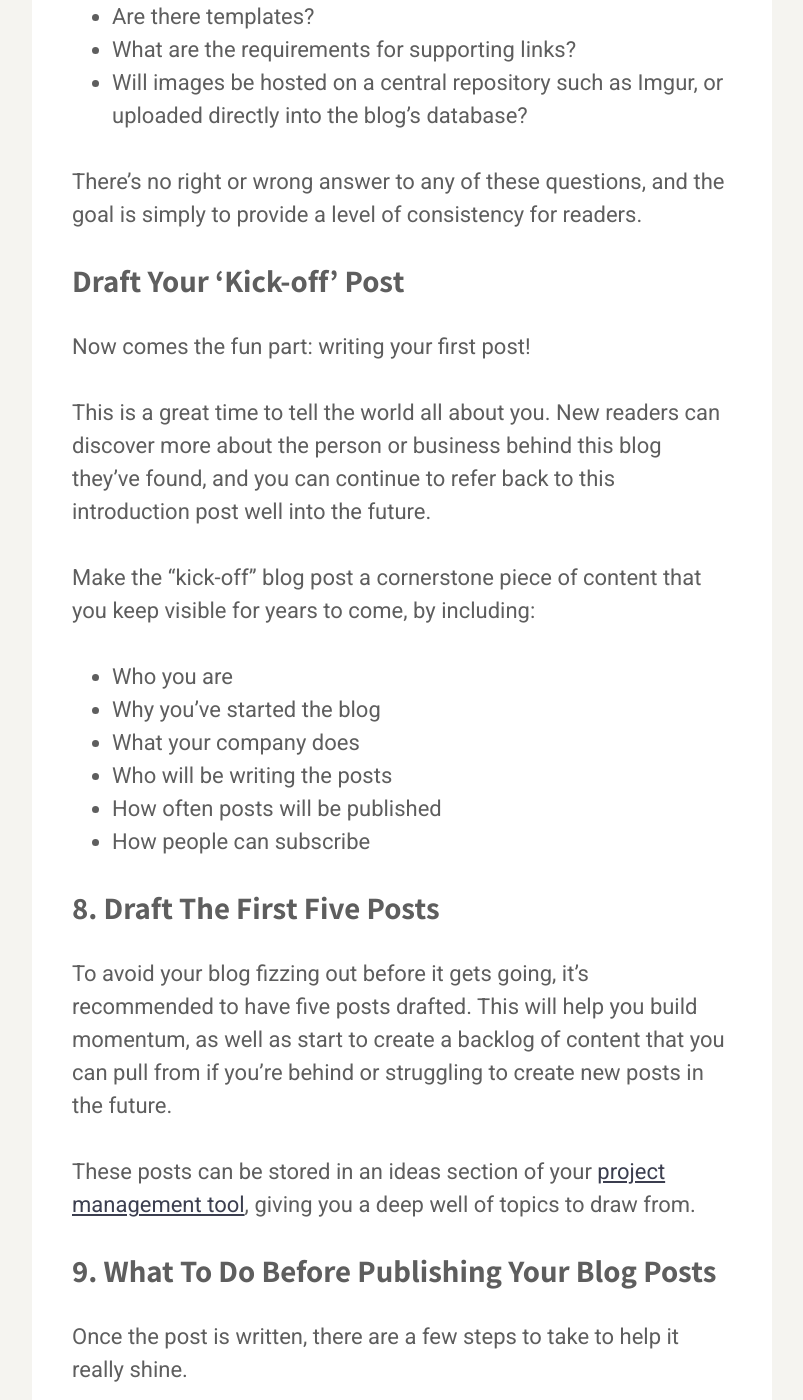
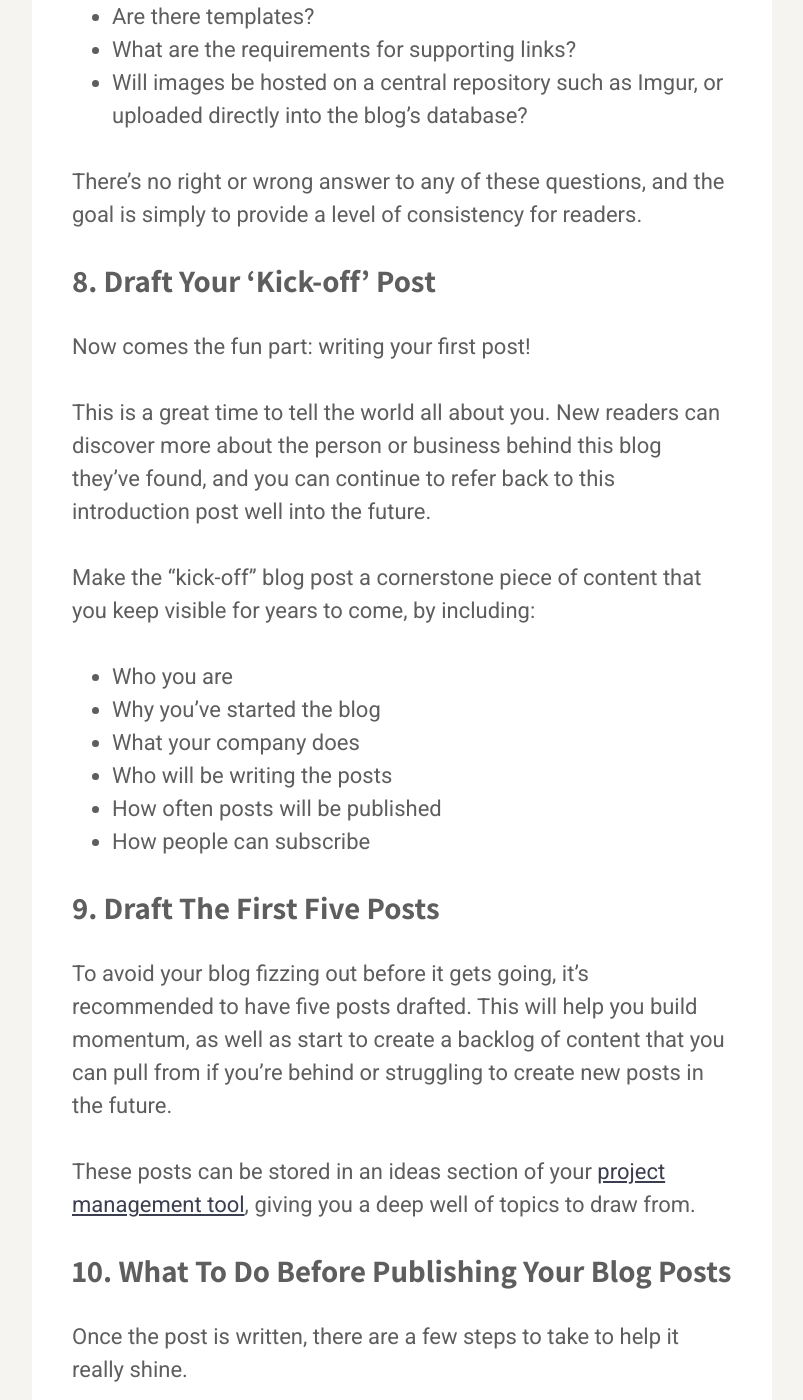
Before and after one commit to karllhughes/learn, a Jekyll site: the page built from _posts/2021-06-03-a-blog-launch-checklist.md, in a window 1280 px wide and 1400 px high, scrolled down 7053 px. Shown: the whole window, without its empty margins (238-1041 px from the left). Built offline with Jekyll 4.4.1, drawn with Linux system fonts in a browser that asks for light colours; a script that is not in the unit is left out; some of the changed text lies outside the part shown.

Commit message:
Update Posts “2021-06-03-a-blog-launch-checklist”

```diff
--- a/_posts/2021-06-03-a-blog-launch-checklist.md
+++ b/_posts/2021-06-03-a-blog-launch-checklist.md
@@ -123,13 +123,13 @@ Make the “kick-off” blog post a cornerstone piece of content that you keep v
 - How often posts will be published
 - How people can subscribe
 
-### 8. Draft The First Five Posts
+### 9. Draft The First Five Posts
 
 To avoid your blog fizzing out before it gets going, it’s recommended to have five posts drafted. This will help you build momentum, as well as start to create a backlog of content that you can pull from if you’re behind or struggling to create new posts in the future.
 
 These posts can be stored in an ideas section of your [project management tool](https://blog.trello.com/moved-to-published-using-trello-as-an-editorial-calendar), giving you a deep well of topics to draw from.
 
-### 9. What To Do Before Publishing Your Blog Posts
+### 10. What To Do Before Publishing Your Blog Posts
 
 Once the post is written, there are a few steps to take to help it really shine.
 
```
Also changed, not shown: other parts of _posts/2021-06-03-a-blog-launch-checklist.md (+3 -3 lines).
